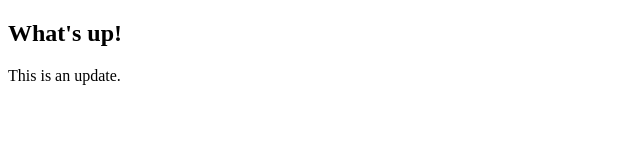
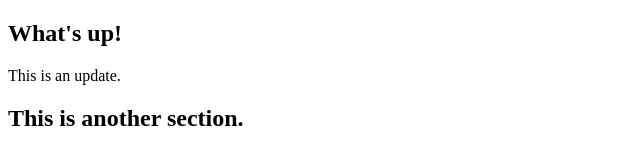
Before and after one commit to RoarImaBear/test-git, a plain HTML site: page front-end-source/index.html in a window 1280 px wide. Shown: the whole page, without its empty margins (0-640 px from the left). Drawn offline with Linux system fonts and the light colour scheme.

Commit message:
Added section to index.html

```diff
--- a/front-end-source/index.html
+++ b/front-end-source/index.html
@@ -10,6 +10,9 @@
         <h1>What's up!</h1>
         <p>This is an update.</p>
     </section>
+    <section>
+        <h1>This is another section.</h1>
+    </section>
 
 </body>
 </html>
```
